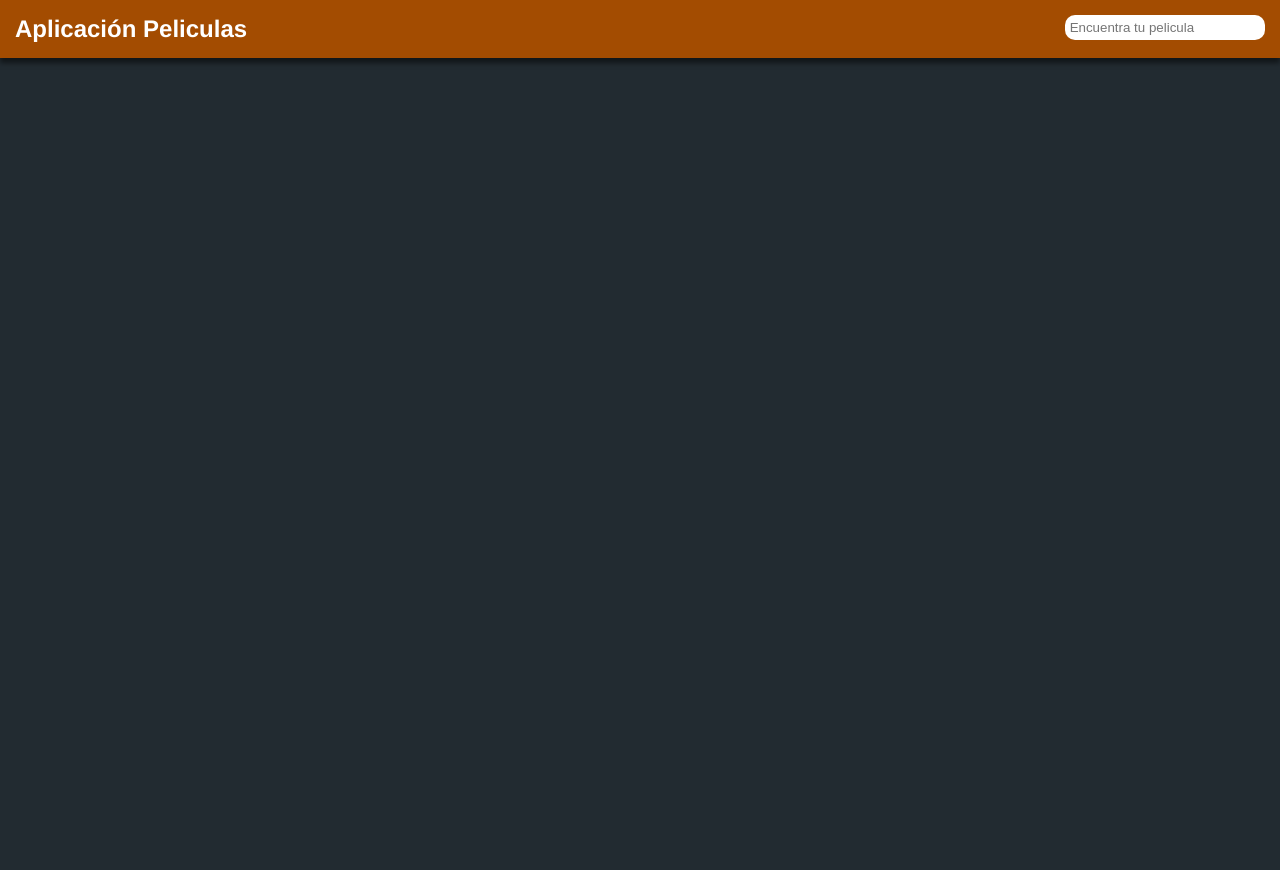
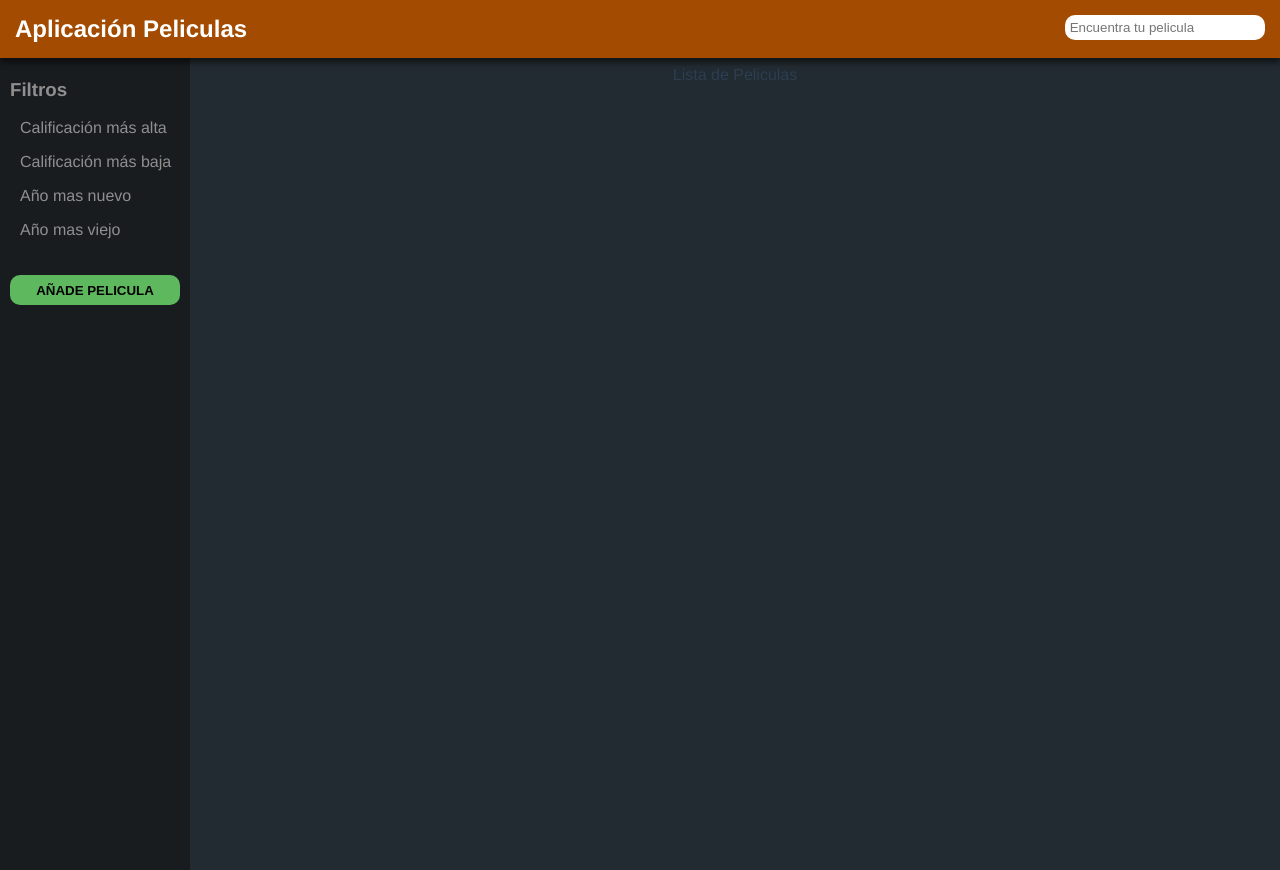
Before and after one commit to Daniel151505/Aplicacion-Peliculas, a Vue app in the folder aplicacion-peliculas/: page / in a window 1280 px wide. Before the commit the page ends 800 px from the top, so only its background shows below. Built offline with nearby package versions, Linux system fonts and the light colour scheme.

Commit message:
Importando Componentes y llamandolos

```diff
--- a/aplicacion-peliculas/src/views/Home.vue
+++ b/aplicacion-peliculas/src/views/Home.vue
@@ -1,15 +1,36 @@
 <template>
   <div class="home">
     <navbar/>
+    <div id="main-section">
+      <sidebar/>
+      <movie-list/>
+    </div>
   </div>
 </template>
 
 <script>
 import Navbar from '../components/Navbar'
+import Sidebar from '../components/Sidebar'
+import MovieList from '../components/MovieList'
 export default {
   name: 'Home',
   components: {
-    Navbar
+    Navbar,
+    Sidebar,
+    MovieList,
+    Sidebar
   }
 }
 </script>
+
+<style lang="scss" scoped>
+	.home {
+		display: flex;
+		flex-direction: column;
+
+		#main-section {
+			display: flex;
+			margin-top: 50px;
+		}
+	}
+</style>
```
